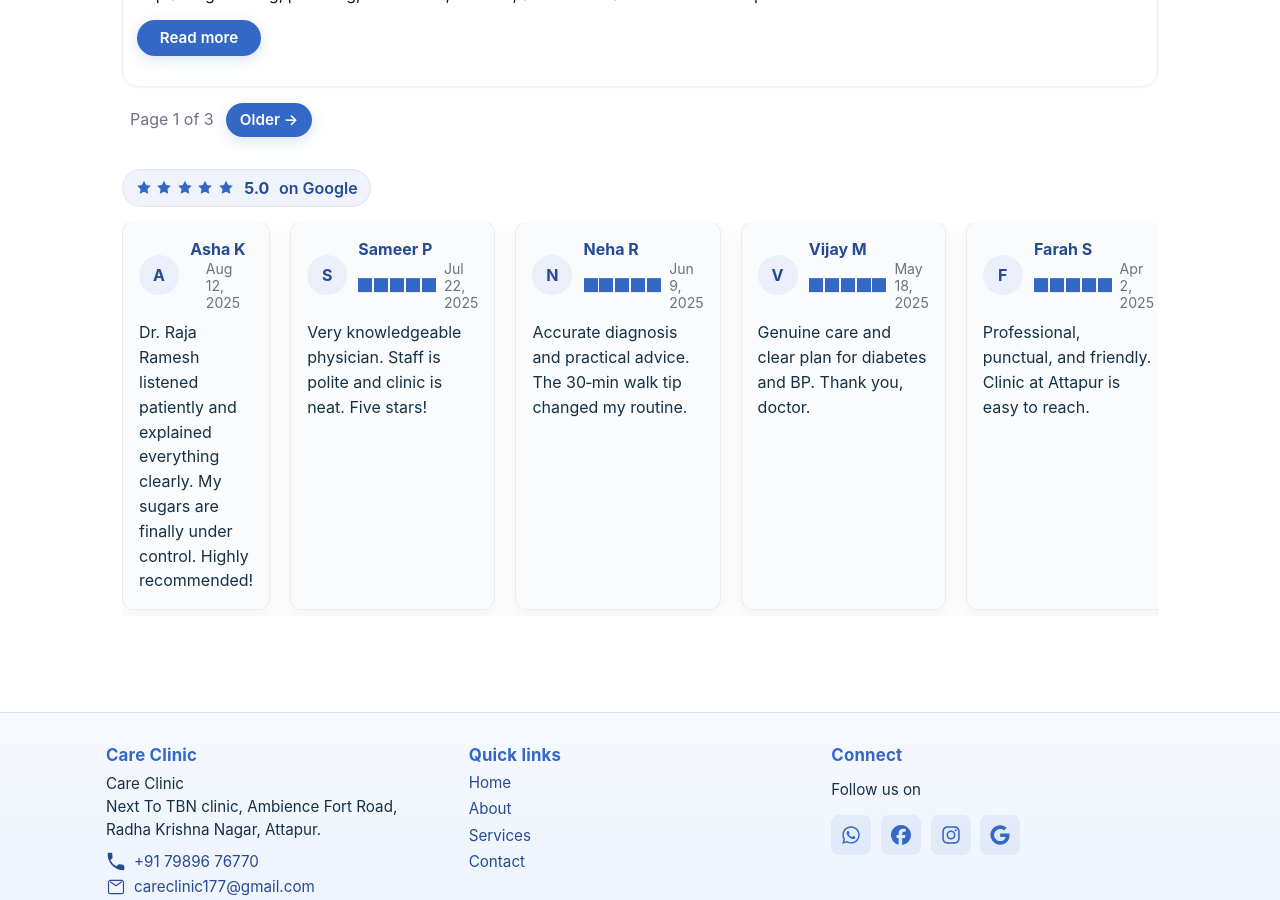
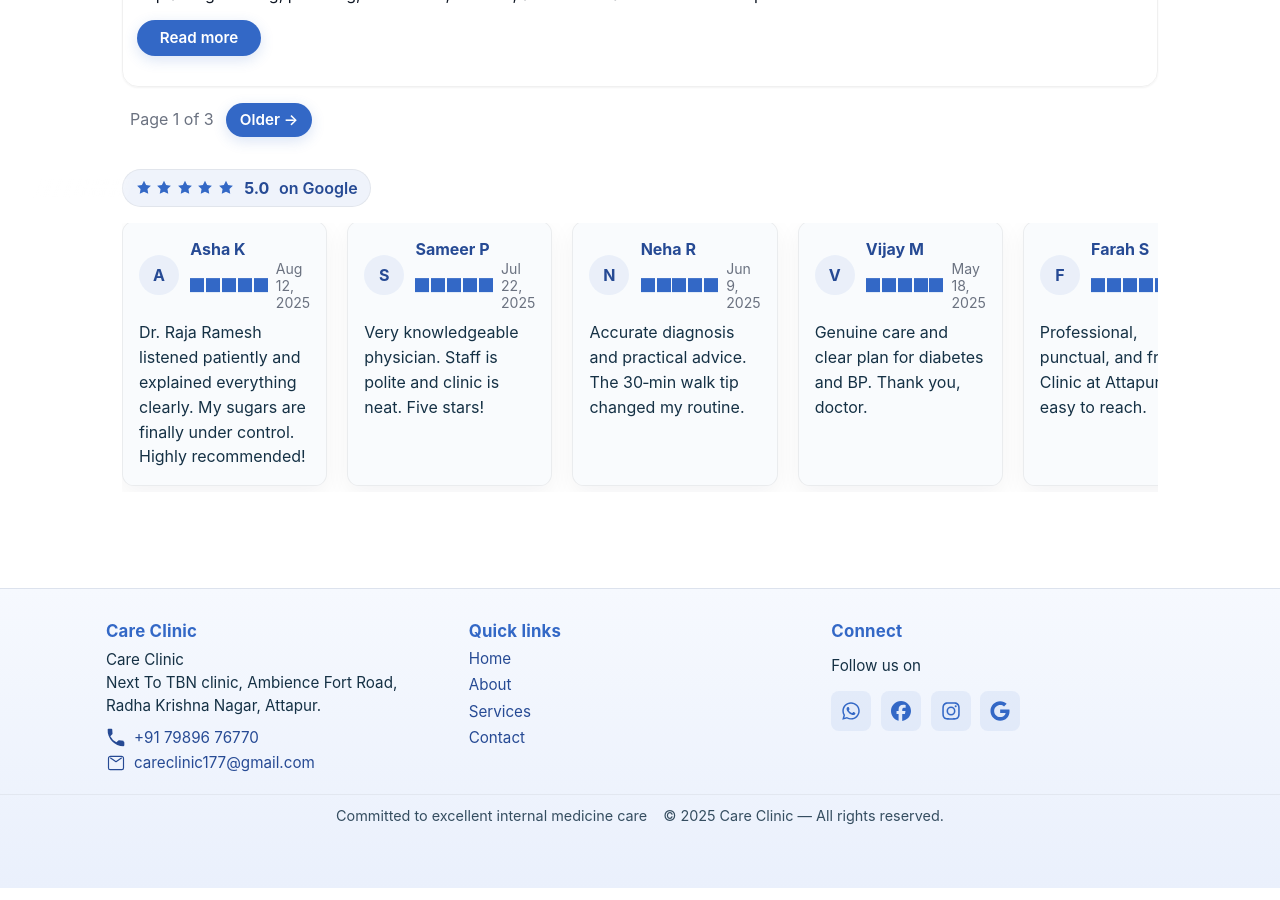
Before and after one commit to drrajarameshd/rr, a Jekyll site: the page built from index.html, in a window 1280 px wide and 900 px high, scrolled down 1875 px. Built offline with Jekyll 4.4.1, drawn with Linux system fonts in a browser that asks for light colours; the list of posts is cut into pages by our own code.

Commit message:
Update reviews.html

```diff
--- a/_includes/reviews.html
+++ b/_includes/reviews.html
@@ -22,11 +22,7 @@
           <h3 class="rr-name">Asha K</h3>
           <div class="rr-row">
             <span class="rr-stars-mini" aria-label="5 out of 5">
-        <svg viewBox="0 0 24 24" class="rr-star"><path d="M12 2.3l2.83 5.74 6.34.92-4.58 4.46 1.08 6.31L12 16.98 6.33 19.73l1.08-6.31L2.83 8.96l6.34-.92L12 2.3z"/></svg>
-        <svg viewBox="0 0 24 24" class="rr-star"><path d="M12 2.3l2.83 5.74 6.34.92-4.58 4.46 1.08 6.31L12 16.98 6.33 19.73l1.08-6.31L2.83 8.96l6.34-.92L12 2.3z"/></svg>
-        <svg viewBox="0 0 24 24" class="rr-star"><path d="M12 2.3l2.83 5.74 6.34.92-4.58 4.46 1.08 6.31L12 16.98 6.33 19.73l1.08-6.31L2.83 8.96l6.34-.92L12 2.3z"/></svg>
-        <svg viewBox="0 0 24 24" class="rr-star"><path d="M12 2.3l2.83 5.74 6.34.92-4.58 4.46 1.08 6.31L12 16.98 6.33 19.73l1.08-6.31L2.83 8.96l6.34-.92L12 2.3z"/></svg>
-        <svg viewBox="0 0 24 24" class="rr-star"><path d="M12 2.3l2.83 5.74 6.34.92-4.58 4.46 1.08 6.31L12 16.98 6.33 19.73l1.08-6.31L2.83 8.96l6.34-.92L12 2.3z"/></svg>
+            <i></i><i></i><i></i><i></i><i></i></span>
             </span>
             <time class="rr-date" datetime="2025-08-12">Aug 12, 2025</time>
           </div>
```
